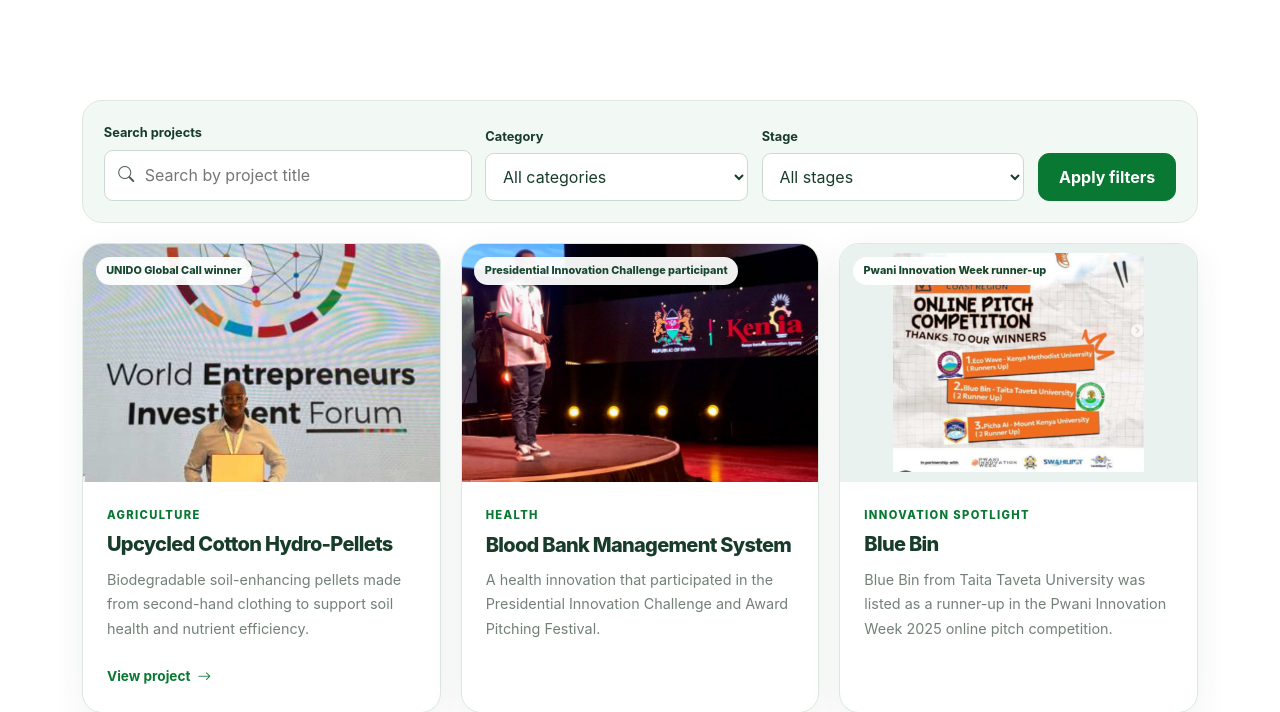
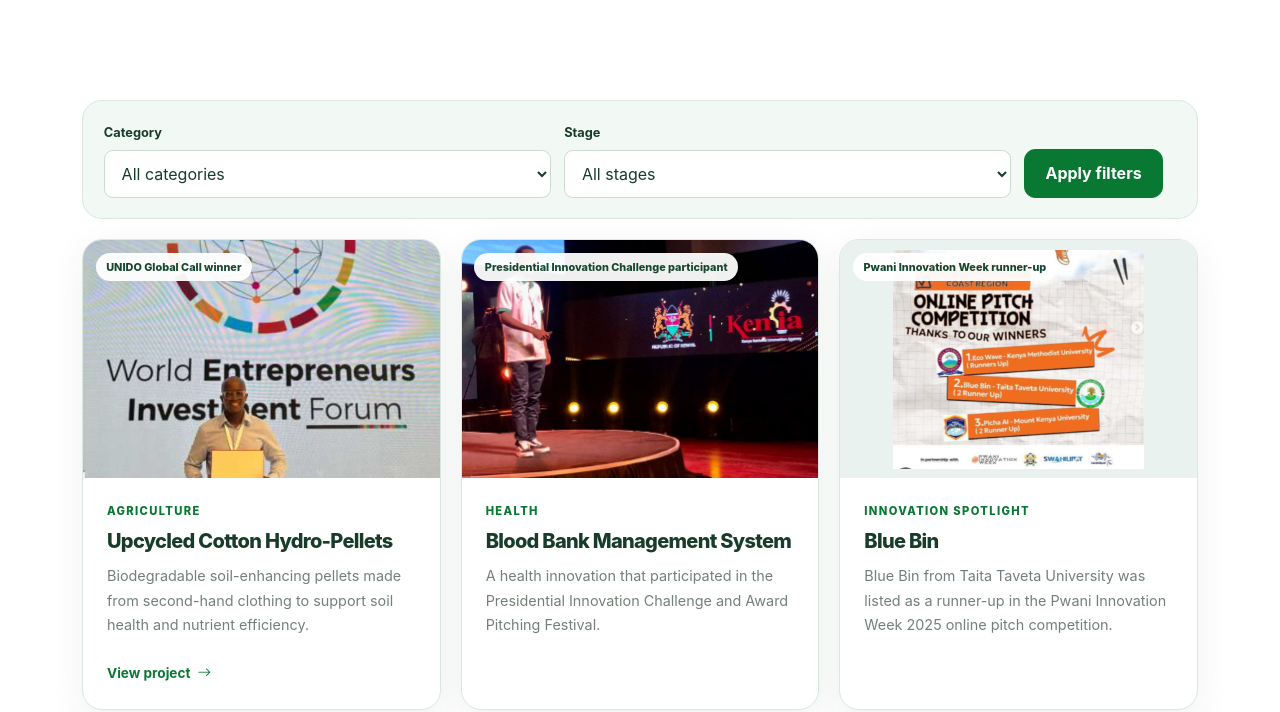
Before and after one commit to JAPHES/tsavo_innovation-incubation_hub_website, a Django app: page /projects/ in a window 1280 px wide. Shown: the part 515-1227 px from the top of the page. Run offline with Django 5.2, Linux system fonts and the light colour scheme; data comes from the database, SQL or seed files in the repository; tables that the repository leaves empty hold one stand-in row (values such as "Sample post"); some libraries are stand-ins or nearby versions.

Commit message:
Filter projects by category and stage only

```diff
--- a/apps/projects/views.py
+++ b/apps/projects/views.py
@@ -1,5 +1,4 @@
 from django.core.paginator import Paginator
-from django.db.models import Q
 from django.shortcuts import get_object_or_404, render
 
 from apps.core.content import banner_context
@@ -9,13 +8,8 @@ from .models import InnovationProject
 
 def project_list(request):
     projects = InnovationProject.objects.filter(is_published=True)
-    # Keep anonymous searches bounded so a very long term cannot force an
-    # unnecessarily expensive database scan on every request.
-    query = request.GET.get("q", "").strip()[:120]
     category = request.GET.get("category", "").strip()
     stage = request.GET.get("stage", "").strip()
-    if query:
-        projects = projects.filter(Q(title__icontains=query) | Q(short_description__icontains=query))
     if category in InnovationProject.Category.values:
         projects = projects.filter(category=category)
     if stage in InnovationProject.Stage.values:
@@ -27,7 +21,7 @@ def project_list(request):
         "page_obj": Paginator(projects, 9).get_page(request.GET.get("page")),
         "categories": InnovationProject.Category.choices,
         "stages": InnovationProject.Stage.choices,
-        "query": query, "selected_category": category, "selected_stage": stage,
+        "selected_category": category, "selected_stage": stage,
     })
     return render(request, "projects/list.html", context)
 
--- a/static/css/main.css
+++ b/static/css/main.css
@@ -212,13 +212,10 @@ p { margin-top: 0; }
 .association-inner h2 { margin: .4rem 0 .6rem; }
 .association-inner p { max-width: 700px; margin: 0; }
 
-.filter-bar { display: grid; grid-template-columns: 1.5fr 1fr 1fr auto auto; gap: .85rem; align-items: end; margin-bottom: 1.25rem; padding: 1.3rem; background: var(--color-soft); border: 1px solid var(--color-line); border-radius: var(--radius); }
+.filter-bar { display: grid; grid-template-columns: minmax(0, 1fr) minmax(0, 1fr) auto auto; gap: .85rem; align-items: end; margin-bottom: 1.25rem; padding: 1.3rem; background: var(--color-soft); border: 1px solid var(--color-line); border-radius: var(--radius); }
 .filter-bar label { display: block; margin-bottom: .35rem; color: var(--color-heading); font-size: .8rem; font-weight: 750; }
-.filter-bar input, .filter-bar select { width: 100%; min-height: 48px; padding: .7rem .8rem; color: var(--color-heading); background: #fff; border: 1px solid #cbdad0; border-radius: .55rem; }
-.filter-bar input:focus, .filter-bar select:focus { border-color: var(--color-primary-dark); box-shadow: 0 0 0 3px rgba(0,169,58,.12); outline: 0; }
-.search-field > div { position: relative; }
-.search-field i { position: absolute; top: 50%; left: .9rem; transform: translateY(-50%); }
-.search-field input { padding-left: 2.5rem; }
+.filter-bar select { width: 100%; min-height: 48px; padding: .7rem .8rem; color: var(--color-heading); background: #fff; border: 1px solid #cbdad0; border-radius: .55rem; }
+.filter-bar select:focus { border-color: var(--color-primary-dark); box-shadow: 0 0 0 3px rgba(0,169,58,.12); outline: 0; }
 .clear-filter { align-self: center; font-size: .85rem; font-weight: 700; }
 .pagination-wrap { margin-top: 3rem; }
 .pagination { justify-content: center; align-items: center; gap: .65rem; }
--- a/static/css/responsive.css
+++ b/static/css/responsive.css
@@ -1,8 +1,6 @@
 @media (max-width: 1280px) {
   .services-grid { grid-template-columns: repeat(2, 1fr); }
   .focus-strip { grid-template-columns: repeat(3, 1fr); }
-  .filter-bar { grid-template-columns: 1.4fr 1fr 1fr auto; }
-  .filter-bar .clear-filter { grid-column: 1 / -1; }
   .footer-grid { grid-template-columns: 1.2fr .8fr 1fr; }
   .footer-grid > :last-child { grid-column: 1 / -1; padding-top: 1rem; border-top: 1px solid rgba(255,255,255,.08); }
 }
@@ -36,7 +34,6 @@
   .pillars-section .section-heading h2 { white-space: normal; }
   .pillars-section .section-heading p { white-space: normal; }
   .filter-bar { grid-template-columns: 1fr 1fr; }
-  .search-field { grid-column: 1 / -1; }
   .cta-inner, .association-inner { align-items: flex-start; flex-direction: column; }
   .gallery-grid { grid-template-columns: repeat(2, 1fr); }
   .programme-feature-grid { grid-template-columns: 1fr; }
@@ -92,7 +89,6 @@
   .image-accent { bottom: 2.5rem; width: 120px; padding: .85rem; }
   .focus-strip { grid-template-columns: repeat(2, 1fr); }
   .filter-bar { grid-template-columns: 1fr; }
-  .filter-bar > *, .search-field { grid-column: auto; }
   .filter-bar .btn { width: 100%; }
   .contact-methods { grid-template-columns: 1fr; }
   .contact-method { min-height: 0; }
--- a/templates/base.html
+++ b/templates/base.html
@@ -14,9 +14,9 @@
   <link rel="icon" type="image/png" href="{% static 'images/branding/tiih_logo_round.png' %}?v=20261116-1">
   <link rel="stylesheet" href="{% static 'vendor/bootstrap/bootstrap.min.css' %}?v=5.3.3">
   <link rel="stylesheet" href="{% static 'vendor/bootstrap-icons/bootstrap-icons.min.css' %}?v=1.11.3">
-  <link rel="stylesheet" href="{% static 'css/main.css' %}?v=20261123-3">
+  <link rel="stylesheet" href="{% static 'css/main.css' %}?v=20261128-1">
   <link rel="stylesheet" href="{% static 'css/components.css' %}?v=20261121-3">
-  <link rel="stylesheet" href="{% static 'css/responsive.css' %}?v=20261123-1">
+  <link rel="stylesheet" href="{% static 'css/responsive.css' %}?v=20261128-1">
   {% block extra_head %}{% endblock %}
 </head>
 <body>
--- a/templates/projects/list.html
+++ b/templates/projects/list.html
@@ -3,6 +3,6 @@
 {% block meta_description %}Explore published innovation projects associated with the Tsavo Innovation & Incubation Hub.{% endblock %}
 {% block content %}
 {% include "partials/page_banner.html" %}
-<section class="section"><div class="container"><form class="filter-bar" method="get" role="search"><div class="search-field"><label for="project-search">Search projects</label><div><i class="bi bi-search" aria-hidden="true"></i><input id="project-search" type="search" name="q" value="{{ query }}" placeholder="Search by project title"></div></div><div><label for="category-filter">Category</label><select id="category-filter" name="category"><option value="">All categories</option>{% for value,label in categories %}<option value="{{ value }}" {% if selected_category == value %}selected{% endif %}>{{ label }}</option>{% endfor %}</select></div><div><label for="stage-filter">Stage</label><select id="stage-filter" name="stage"><option value="">All stages</option>{% for value,label in stages %}<option value="{{ value }}" {% if selected_stage == value %}selected{% endif %}>{{ label }}</option>{% endfor %}</select></div><button class="btn btn-brand" type="submit">Apply filters</button>{% if query or selected_category or selected_stage %}<a class="clear-filter" href="{% url 'projects:list' %}">Clear</a>{% endif %}</form>
-{% if page_obj.object_list %}<div class="card-grid project-grid light">{% for project in page_obj %}{% include "partials/project_card.html" %}{% endfor %}</div>{% if page_obj.paginator.num_pages > 1 %}<nav class="pagination-wrap" aria-label="Project pages"><ul class="pagination">{% if page_obj.has_previous %}<li><a href="{% querystring page=page_obj.previous_page_number %}"><i class="bi bi-arrow-left" aria-hidden="true"></i> Previous</a></li>{% endif %}<li><span>Page {{ page_obj.number }} of {{ page_obj.paginator.num_pages }}</span></li>{% if page_obj.has_next %}<li><a href="{% querystring page=page_obj.next_page_number %}">Next <i class="bi bi-arrow-right" aria-hidden="true"></i></a></li>{% endif %}</ul></nav>{% endif %}{% else %}{% url 'contact:contact' as contact_url %}{% include "partials/empty_state.html" with icon="bi-lightbulb" title="No published projects match your search" text="Approved project profiles will appear here. Try clearing the filters or contact the hub to start a conversation." action_url=contact_url action_label="Contact the Hub" %}{% endif %}</div></section>
+<section class="section"><div class="container"><form class="filter-bar" method="get" aria-label="Filter projects"><div><label for="category-filter">Category</label><select id="category-filter" name="category"><option value="">All categories</option>{% for value,label in categories %}<option value="{{ value }}" {% if selected_category == value %}selected{% endif %}>{{ label }}</option>{% endfor %}</select></div><div><label for="stage-filter">Stage</label><select id="stage-filter" name="stage"><option value="">All stages</option>{% for value,label in stages %}<option value="{{ value }}" {% if selected_stage == value %}selected{% endif %}>{{ label }}</option>{% endfor %}</select></div><button class="btn btn-brand" type="submit">Apply filters</button>{% if selected_category or selected_stage %}<a class="clear-filter" href="{% url 'projects:list' %}">Clear</a>{% endif %}</form>
+{% if page_obj.object_list %}<div class="card-grid project-grid light">{% for project in page_obj %}{% include "partials/project_card.html" %}{% endfor %}</div>{% if page_obj.paginator.num_pages > 1 %}<nav class="pagination-wrap" aria-label="Project pages"><ul class="pagination">{% if page_obj.has_previous %}<li><a href="{% querystring page=page_obj.previous_page_number q=None %}"><i class="bi bi-arrow-left" aria-hidden="true"></i> Previous</a></li>{% endif %}<li><span>Page {{ page_obj.number }} of {{ page_obj.paginator.num_pages }}</span></li>{% if page_obj.has_next %}<li><a href="{% querystring page=page_obj.next_page_number q=None %}">Next <i class="bi bi-arrow-right" aria-hidden="true"></i></a></li>{% endif %}</ul></nav>{% endif %}{% else %}{% url 'contact:contact' as contact_url %}{% include "partials/empty_state.html" with icon="bi-lightbulb" title="No published projects match your filters" text="Approved project profiles will appear here. Try clearing the filters or contact the hub to start a conversation." action_url=contact_url action_label="Contact the Hub" %}{% endif %}</div></section>
 {% endblock %}
```
Also changed, not shown: apps/projects/tests.py (+23 -9 lines).
